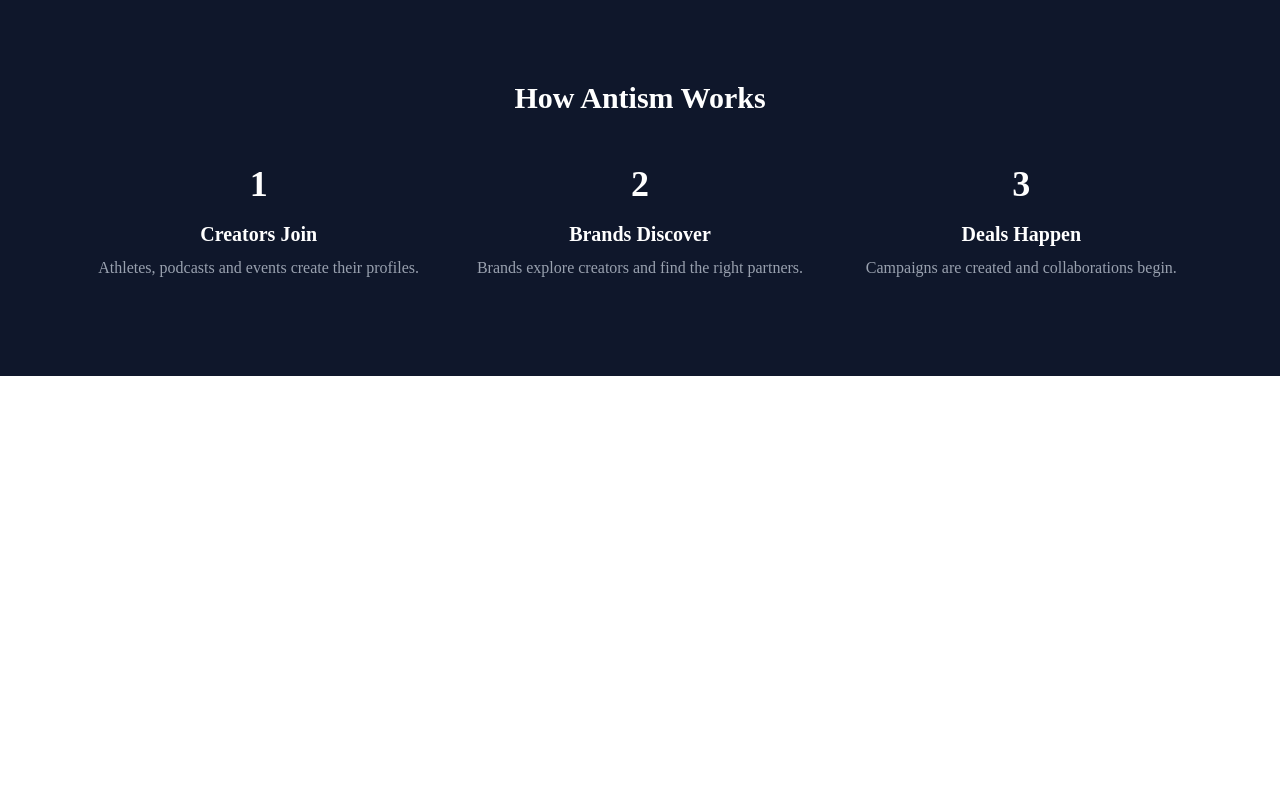
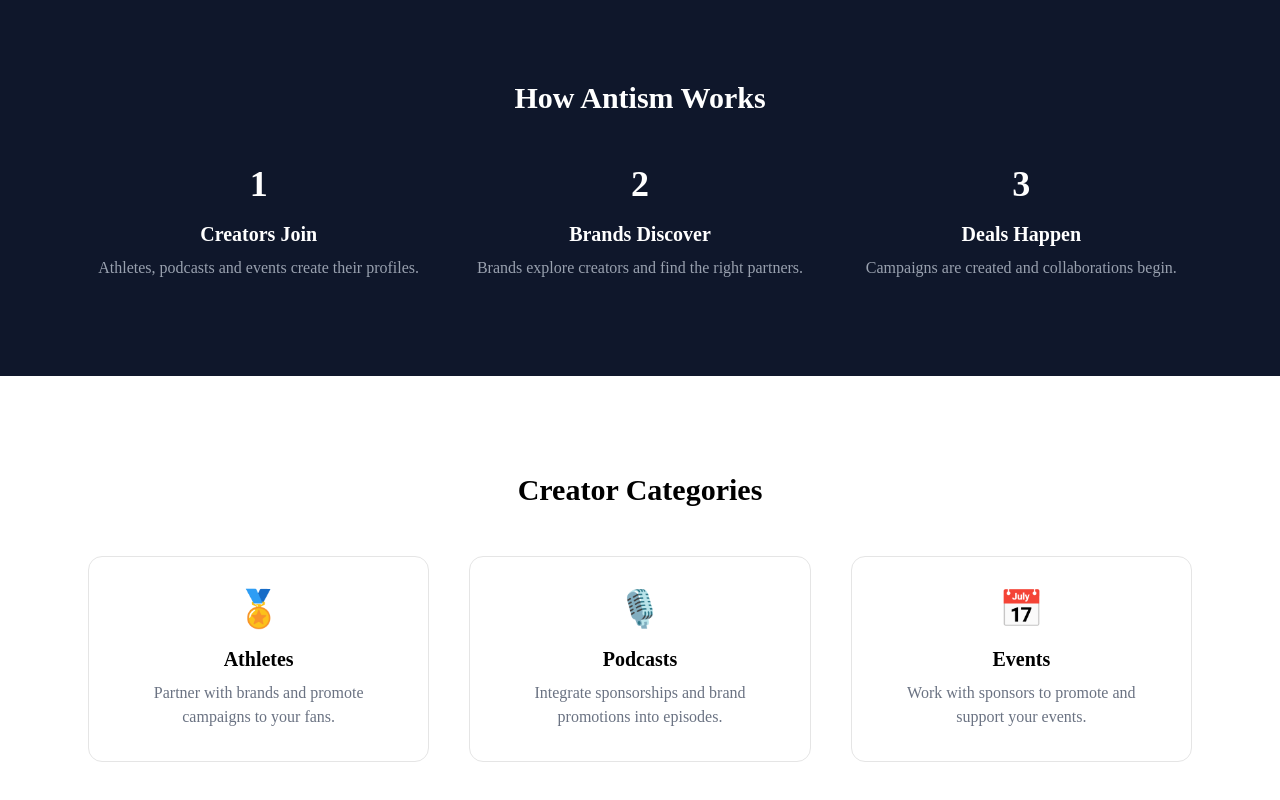
Before and after one commit to nibrahimkhanli/antism, a Next.js app: page /en in a window 1280 px wide. Shown: the part 816-1616 px from the top of the page. Before the commit the page ends 1192 px from the top, so only its background shows below. Built offline with nearby package versions, Linux system fonts and the light colour scheme.

Commit message:
add creator categories section

```diff
--- a/src/app/[locale]/page.tsx
+++ b/src/app/[locale]/page.tsx
@@ -66,6 +66,69 @@ export default function Page() {
         </div>
       </section>
 
+      {/* CREATOR CATEGORIES */}
+
+<section className="py-24 bg-white text-black">
+  <div className="max-w-6xl mx-auto px-6 text-center">
+
+    <h2 className="text-3xl font-bold mb-12">
+      Creator Categories
+    </h2>
+
+    <div className="grid md:grid-cols-3 gap-10">
+
+      {/* ATHLETES */}
+      <div className="p-8 border rounded-xl hover:shadow-lg transition">
+
+        <div className="text-4xl mb-4">🏅</div>
+
+        <h3 className="text-xl font-semibold mb-2">
+          Athletes
+        </h3>
+
+        <p className="text-gray-500">
+          Partner with brands and promote campaigns to your fans.
+        </p>
+
+      </div>
+
+
+      {/* PODCASTS */}
+      <div className="p-8 border rounded-xl hover:shadow-lg transition">
+
+        <div className="text-4xl mb-4">🎙️</div>
+
+        <h3 className="text-xl font-semibold mb-2">
+          Podcasts
+        </h3>
+
+        <p className="text-gray-500">
+          Integrate sponsorships and brand promotions into episodes.
+        </p>
+
+      </div>
+
+
+      {/* EVENTS */}
+      <div className="p-8 border rounded-xl hover:shadow-lg transition">
+
+        <div className="text-4xl mb-4">📅</div>
+
+        <h3 className="text-xl font-semibold mb-2">
+          Events
+        </h3>
+
+        <p className="text-gray-500">
+          Work with sponsors to promote and support your events.
+        </p>
+
+      </div>
+
+    </div>
+
+  </div>
+</section>
+
     </div>
   )
 }
```
